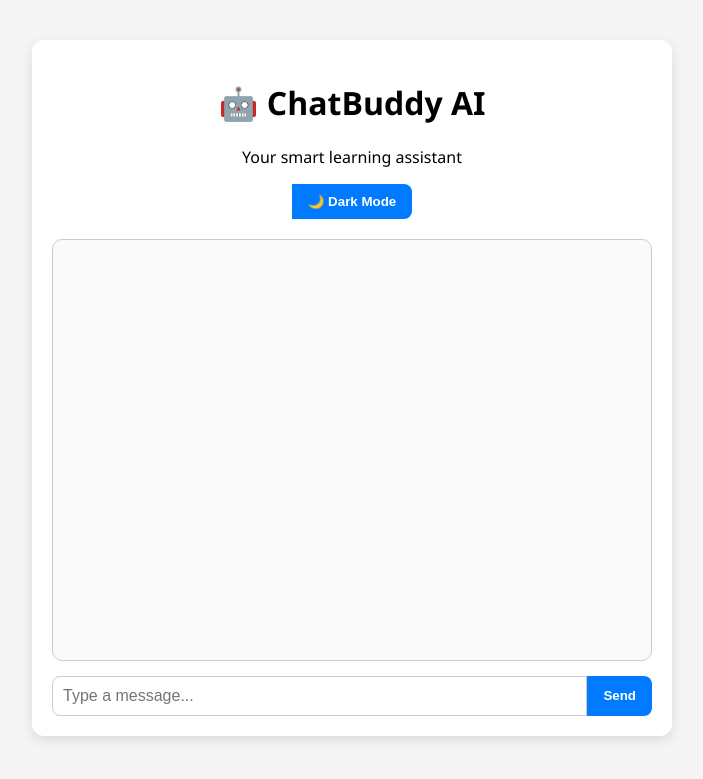
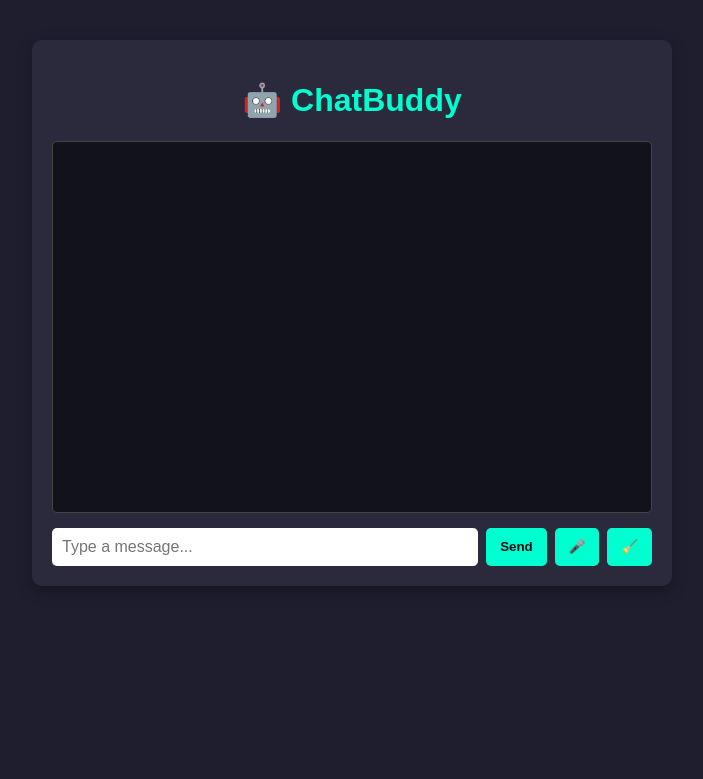
Before and after one commit to bev-ly/ChatBuddy-AI, a Flask app: page / in a window 1280 px wide. Shown: the top 779 px of the page, without its empty margins (288-991 px from the left). Run offline with Flask 3, Linux system fonts and the light colour scheme.

Commit message:
chatbuddy

```diff
--- a/app.py
+++ b/app.py
@@ -1,72 +1,141 @@
 from flask import Flask, render_template, request, jsonify
-import random
+import json, os, requests, re
 
 app = Flask(__name__)
 
-# Custom definitions
-definitions = {
-    "photosynthesis": {
-        "definition": "Photosynthesis is how green plants use sunlight to make food from carbon dioxide and water.",
-        "example": "For example, trees absorb sunlight to produce oxygen through photosynthesis."
-    },
-    "gravity": {
-        "definition": "Gravity is a natural force that pulls objects toward each other — especially toward the Earth.",
-        "example": "An apple falling from a tree is caused by gravity."
-    },
-    "algorithm": {
-        "definition": "An algorithm is a step-by-step method to solve a specific problem.",
-        "example": "A recipe is like an algorithm for cooking."
-    },
-    "python": {
-        "definition": "Python is a programming language known for its readability and power.",
-        "example": "Developers use Python for web apps, AI, data analysis, and more."
-    }
-}
+# Memory
+HISTORY_FILE = "chat_memory.json"
+last_math_expr = ""
+last_math_result = ""
 
-# General responses for small talk
-greetings = ["Hello!", "Hi there 👋", "Hey! How can I assist you today?"]
-thanks = ["You're welcome!", "Glad to help 😊", "Anytime!"]
-fallbacks = [
-    "Hmm, I’m still learning. Try asking me to define a word or ask about a topic.",
-    "Interesting! Can you ask in a different way?",
-    "I didn’t quite get that. Want to try asking about a concept?"
-]
+# Load history
+def load_history():
+    if os.path.exists(HISTORY_FILE):
+        try:
+            with open(HISTORY_FILE, "r") as f:
+                return json.load(f)
+        except json.JSONDecodeError:
+            return []
+    return []
 
-# Chatbot logic
-def chatbot_response(message):
-    msg = message.lower().strip()
+# Save new chat
+def save_to_history(user, bot):
+    history = load_history()
+    history.append({"user": user, "bot": bot})
+    with open(HISTORY_FILE, "w") as f:
+        json.dump(history, f)
 
-    if any(word in msg for word in ["hi", "hello", "hey"]):
-        return random.choice(greetings)
+# Clear memory
+def clear_history():
+    if os.path.exists(HISTORY_FILE):
+        os.remove(HISTORY_FILE)
 
-    if "bye" in msg:
-        return "Goodbye! 👋 Stay curious."
+# Math solver (free API)
+def evaluate_math_api(expression):
+    try:
+        url = f"https://api.mathjs.org/v4/?expr={requests.utils.quote(expression)}"
+        response = requests.get(url)
+        return f"The answer is: {response.text}" if response.status_code == 200 else "I couldn’t compute that."
+    except:
+        return "There was an error solving your math expression."
 
-    if "thank" in msg:
-        return random.choice(thanks)
+# Detect math expressions
+def extract_math_expression(text):
+    match = re.search(r"(?:what is|calculate|solve)\s+(.+)", text)
+    if match:
+        return match.group(1)
+    return text if re.fullmatch(r"[0-9+\-*/(). ]+", text) else None
 
-    if "your name" in msg:
-        return "I'm ChatBuddy AI — your smart assistant."
-
-    if "how are you" in msg:
-        return "I'm just a bunch of code, but I'm here and ready to help!"
-
-    for keyword in definitions:
-        if f"what is {keyword}" in msg or f"define {keyword}" in msg or f"explain {keyword}" in msg or f"what does {keyword}" in msg:
-            item = definitions[keyword]
-            return f"**{keyword.capitalize()}**: {item['definition']}\n\nExample: {item['example']}"
-
-    return random.choice(fallbacks)
+# Dictionary definition
+def define_word(word, with_example=False):
+    try:
+        res = requests.get(f"https://api.dictionaryapi.dev/api/v2/entries/en/{word}")
+        if res.status_code == 200:
+            data = res.json()
+            definition = data[0]["meanings"][0]["definitions"][0]["definition"]
+            example = data[0]["meanings"][0]["definitions"][0].get("example", None)
+            if with_example:
+                return f"Example of **{word}**: {example}" if example else f"Sorry, no example found."
+            return f"**{word.capitalize()}** means: {definition}\nExample: {example or 'No example available.'}"
+        else:
+            return f"Sorry, I couldn’t find the definition for '{word}'."
+    except:
+        return "There was an error with the dictionary."
 
 @app.route("/")
 def index():
-    return render_template("index.html")
+    return render_template("index.html", history=load_history())
 
 @app.route("/chat", methods=["POST"])
 def chat():
-    user_msg = request.json.get("message")
-    bot_reply = chatbot_response(user_msg)
-    return jsonify({"reply": bot_reply})
+    global last_math_expr, last_math_result
+
+    user_msg = request.json.get("message", "").strip().lower()
+
+    if not user_msg:
+        return jsonify({"reply": "Please type a message."})
+
+    # Clear memory
+    if user_msg.startswith("clear"):
+        clear_history()
+        return jsonify({"reply": "Chat history cleared!"})
+
+    # Definitions
+    if user_msg.startswith("what is") or user_msg.startswith("define"):
+        word = user_msg.replace("what is", "").replace("define", "").strip()
+        reply = define_word(word)
+
+    # Examples
+    elif user_msg.startswith("example of") or "give example of" in user_msg:
+        word = user_msg.replace("example of", "").replace("give example of", "").strip()
+        reply = define_word(word, with_example=True)
+
+    # Explain math logic
+    elif "explain to me why" in user_msg or "why is the answer" in user_msg:
+        if last_math_expr and last_math_result:
+            clean_result = last_math_result.replace("The answer is: ", "").strip()
+
+            # Try to parse and break down
+            step_explanation = ""
+            tokens = re.split(r"([\+\-\*/])", last_math_expr.replace(" ", ""))
+            if len(tokens) == 3:
+                try:
+                    a, op, b = tokens
+                    a_val = float(a)
+                    b_val = float(b)
+                    operators = {
+                        "+": "plus",
+                        "-": "minus",
+                        "*": "multiplied by",
+                        "/": "divided by"
+                    }
+                    step_explanation = f"`{a}` {operators[op]} `{b}` equals `{clean_result}`"
+                except:
+                    pass
+
+            reply = f"""
+Sure! Here's a breakdown:
+
+🧮 **Expression:** `{last_math_expr}`
+✅ **Answer:** `{clean_result}`
+
+{step_explanation if step_explanation else 'I used order of operations (PEMDAS) to solve this. That means: parentheses → exponents → multiplication/division → addition/subtraction.'}
+""".strip()
+        else:
+            reply = "Please solve a math problem first, then I can explain it."
+
+    # Solve math
+    else:
+        expr = extract_math_expression(user_msg)
+        if expr:
+            last_math_expr = expr
+            last_math_result = evaluate_math_api(expr)
+            reply = last_math_result
+        else:
+            reply = "I'm here to help with math, definitions, or explanations. Try asking me to solve or explain something!"
+
+    save_to_history(user_msg, reply)
+    return jsonify({"reply": reply})
 
 if __name__ == "__main__":
     app.run(debug=True)
--- a/static/style.css
+++ b/static/style.css
@@ -1,116 +1,74 @@
 body {
-  font-family: 'Segoe UI', sans-serif;
-  background: #f4f4f4;
+  font-family: Arial, sans-serif;
+  background: #1e1e2f;
+  color: #f5f5f5;
   margin: 0;
   padding: 0;
-  transition: background 0.3s, color 0.3s;
 }
 
 .container {
   max-width: 600px;
   margin: 40px auto;
-  background: white;
+  background: #2a2a3c;
   padding: 20px;
-  border-radius: 12px;
-  box-shadow: 0 4px 12px rgba(0,0,0,0.1);
+  border-radius: 10px;
+  box-shadow: 0 5px 15px rgba(0,0,0,0.3);
 }
 
-header {
+h1 {
   text-align: center;
-  margin-bottom: 20px;
+  color: #00ffd0;
 }
 
 .chat-box {
-  height: 400px;
+  height: 350px;
   overflow-y: auto;
+  border: 1px solid #444;
   padding: 10px;
-  border: 1px solid #ccc;
-  border-radius: 10px;
-  background: #fafafa;
+  margin-bottom: 15px;
+  border-radius: 5px;
+  background: #12121a;
 }
 
 .message {
   margin-bottom: 12px;
 }
 
-.message p {
-  margin: 4px 0 0;
+.message.user p {
+  background: #007bff;
+  color: white;
   padding: 8px;
-  border-radius: 8px;
+  border-radius: 6px;
   display: inline-block;
 }
 
-.message.user p {
-  background: #007bff;
-  color: white;
-}
-
 .message.bot p {
-  background: #e2e2e2;
-  color: black;
+  background: #444;
+  color: #fff;
+  padding: 8px;
+  border-radius: 6px;
+  display: inline-block;
 }
 
 form {
-  margin-top: 15px;
   display: flex;
+  gap: 8px;
 }
 
 input[type="text"] {
   flex: 1;
   padding: 10px;
-  border-radius: 8px 0 0 8px;
-  border: 1px solid #ccc;
   font-size: 16px;
+  border-radius: 5px;
+  border: none;
 }
 
 button {
-  padding: 10px 16px;
+  padding: 10px 14px;
+  background: #00ffd0;
+  color: #111;
   border: none;
-  background: #007bff;
-  color: white;
+  border-radius: 5px;
+  cursor: pointer;
   font-weight: bold;
-  border-radius: 0 8px 8px 0;
-  cursor: pointer;
-  transition: background 0.3s;
 }
-
-button:hover {
-  background: #0056b3;
-}
-
-/* Dark mode styles */
-body.dark {
-  background: #1e1e1e;
-  color: #f0f0f0;
-}
-
-body.dark .container {
-  background: #2a2a2a;
-  box-shadow: 0 4px 20px rgba(255, 255, 255, 0.05);
-}
-
-body.dark .chat-box {
-  background: #333;
-  border-color: #444;
-}
-
-body.dark .message.user p {
-  background: #335577;
-  color: #e0e0ff;
-}
-
-body.dark .message.bot p {
-  background: #446644;
-  color: #ccffcc;
-}
-
-body.dark input[type="text"] {
-  background: #555;
-  color: white;
-  border-color: #777;
-}
-
-body.dark button {
-  background-color: #444;
-  color: #fff;
-}
--- a/templates/index.html
+++ b/templates/index.html
@@ -1,67 +1,28 @@
 <!DOCTYPE html>
 <html lang="en">
 <head>
-  <meta charset="UTF-8">
-  <title>ChatBuddy AI</title>
-  <link rel="stylesheet" href="/static/style.css">
+  <meta charset="UTF-8" />
+  <title>ChatBuddy</title>
+  <link rel="stylesheet" href="/static/style.css" />
 </head>
-<body>
+<body class="dark">
   <div class="container">
-    <header>
-      <h1>🤖 ChatBuddy AI</h1>
-      <p>Your smart learning assistant</p>
-      <button id="dark-mode-toggle">🌙 Dark Mode</button>
-    </header>
-
-    <div class="chat-box" id="chat-box"></div>
+    <h1>🤖 ChatBuddy</h1>
+    <div class="chat-box" id="chat-box">
+      {% for entry in history %}
+        <div class="message user"><strong>You:</strong> <p>{{ entry.user }}</p></div>
+        <div class="message bot"><strong>ChatBuddy:</strong> <p>{{ entry.bot }}</p></div>
+      {% endfor %}
+    </div>
 
     <form id="chat-form">
       <input type="text" id="user-input" placeholder="Type a message..." autocomplete="off" required />
       <button type="submit">Send</button>
+      <button type="button" id="mic-btn">🎤</button>
+      <button type="button" id="clear-btn">🧹</button>
     </form>
   </div>
 
-  <script>
-    const form = document.getElementById("chat-form");
-    const input = document.getElementById("user-input");
-    const chatBox = document.getElementById("chat-box");
-
-    form.addEventListener("submit", async (e) => {
-      e.preventDefault();
-      const userMsg = input.value.trim();
-      if (!userMsg) return;
-
-      appendMessage("You", userMsg, "user");
-      input.value = "";
-
-      const res = await fetch("/chat", {
-        method: "POST",
-        headers: { "Content-Type": "application/json" },
-        body: JSON.stringify({ message: userMsg })
-      });
-
-      const data = await res.json();
-      appendMessage("ChatBuddy", data.reply, "bot");
-    });
-
-    function appendMessage(sender, text, type) {
-      const message = document.createElement("div");
-      message.classList.add("message", type);
-      message.innerHTML = `<strong>${sender}:</strong><p>${text}</p>`;
-      chatBox.appendChild(message);
-      chatBox.scrollTop = chatBox.scrollHeight;
-    }
-
-    // Dark mode toggle
-    const toggleBtn = document.getElementById("dark-mode-toggle");
-    toggleBtn.onclick = () => {
-      document.body.classList.toggle("dark");
-      localStorage.setItem("dark-mode", document.body.classList.contains("dark"));
-    };
-
-    if (localStorage.getItem("dark-mode") === "true") {
-      document.body.classList.add("dark");
-    }
-  </script>
+  <script src="/static/script.js"></script>
 </body>
 </html>
```
Also changed, not shown: static/script.js (added, +77 -0 lines), 1 other file.
